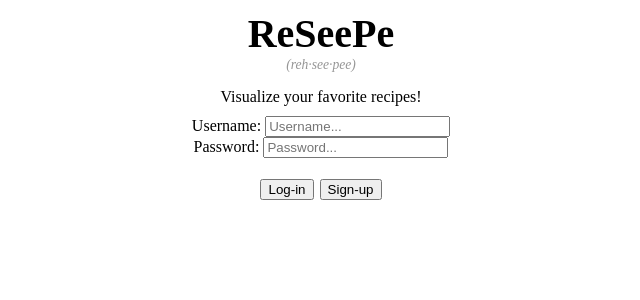
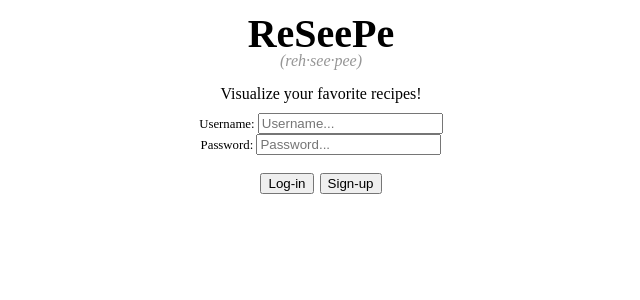
Before and after one commit to wangsterj/ReSeePe, a React app: page / in a window 1280 px wide. Shown: the top 300 px of the page, without its empty margins (319-959 px from the left). Built offline with nearby package versions, Linux system fonts and the light colour scheme; no server answers; the HTML template or start-up script is replaced by a standard one.

Commit message:
Added background, updated CSS'

```diff
--- a/react-client/src/components/FavoriteList/FavoriteList.jsx
+++ b/react-client/src/components/FavoriteList/FavoriteList.jsx
@@ -27,6 +27,5 @@ const H4 = styled.div`
   display: inline-block;
   font-weight: bold;
   padding-top: 10px;
-  margin-right: 50%;
   `;
 export default FavoriteList;
--- a/react-client/src/components/Login/Login.jsx
+++ b/react-client/src/components/Login/Login.jsx
@@ -68,7 +68,7 @@ class Login extends React.Component {
       return null;
     }
     return (
-      <div>
+      <Text>
         Username:
         {' '}
         <input type="text" placeholder="Username..." onChange={(event) => { this.setState({ username: event.target.value }); }} />
@@ -81,7 +81,7 @@ class Login extends React.Component {
         <br />
         <Button type="button" onClick={this.logIn}>Log-in</Button>
         <Button type="button" onClick={this.signUp}>Sign-up</Button>
-      </div>
+      </Text>
     );
   }
 }
@@ -92,5 +92,8 @@ const Error = styled.text`
 const Button = styled.button`
   margin: 3px;
 `;
+const Text = styled.div`
+  font-size: .8em;
+`;
 
 export default Login;
--- a/react-client/src/components/RecipeList/RecipeItem.jsx
+++ b/react-client/src/components/RecipeList/RecipeItem.jsx
@@ -33,6 +33,7 @@ export const Title = styled.div`
   text-align:center;
   margin: auto auto;
   padding-bottom:5px;
+  opacity: 1;
 `;
 
 export const Img = styled.img`
@@ -41,15 +42,19 @@ border-radius:5px;
   top: 30%
   max-width: 80%;
   overflow: hidden;
+  opacity: 1;
 `;
 
 export const Item = styled.div`
+  margin: 0 5px;
   width: 300px;
   display: inline-block;
-  border-radius: 5px;
-  padding: 5px 0;
+  border-radius: 10px;
+  padding: 10px 0;
+  background-color: white;
+  opacity: .8;
   :hover {
-    background-color: #ECECEC;
+    opacity: 1;
   }
 `;
 
--- a/react-client/src/components/RecipeList/RecipeList.jsx
+++ b/react-client/src/components/RecipeList/RecipeList.jsx
@@ -11,7 +11,7 @@ const RecipeList = (props) => {
   }
   let header;
   if (recipeItems.length !== 0) {
-    header = (<H4>Recipe Search Results:</H4>);
+    header = (<H4>Recipe Search Results</H4>);
   }
   return (
     <div>
@@ -27,7 +27,6 @@ const H4 = styled.div`
   display: inline-block;
   font-weight: bold;
   padding-top: 10px;
-  margin-right: 50%;
   `;
 
 export default RecipeList;
--- a/react-client/src/index.jsx
+++ b/react-client/src/index.jsx
@@ -78,7 +78,7 @@ class App extends React.Component {
   }
 
   loginHandler(userID) {
-    this.setState({ loggedIn: true, userID });
+    this.setState({ loggedIn: true, userID }, this.getFavoriteRecipes);
   }
 
   render() {
@@ -115,7 +115,8 @@ text-align: center;
 `;
 
 const H1 = styled.div`
-  display: block;
+margin-bottom: -5px;
+display: block;
   font-size: 2.5em;
   font-weight: bold;
 `;
@@ -123,7 +124,7 @@ const H1 = styled.div`
 const Text = styled.div`
   color: #969696;
   font-style: italic;
-  font-size: .85em;
+  font-size: 1em;
 `;
 
 ReactDOM.render(<App />, document.getElementById('app'));
```
Also changed, not shown: 5 other files (tests, documents, lock files or other folders).
